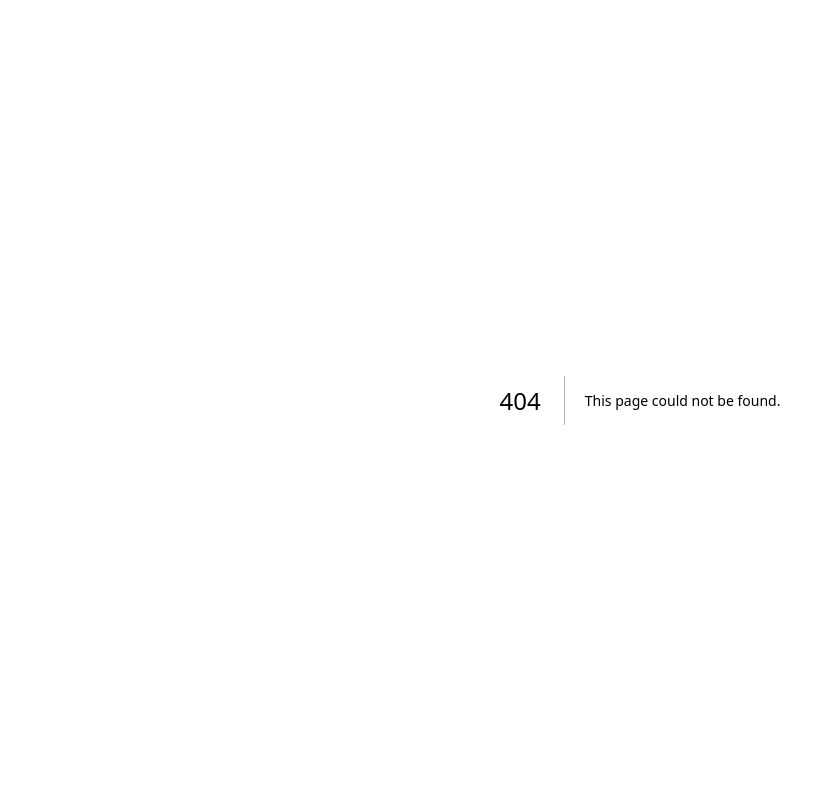
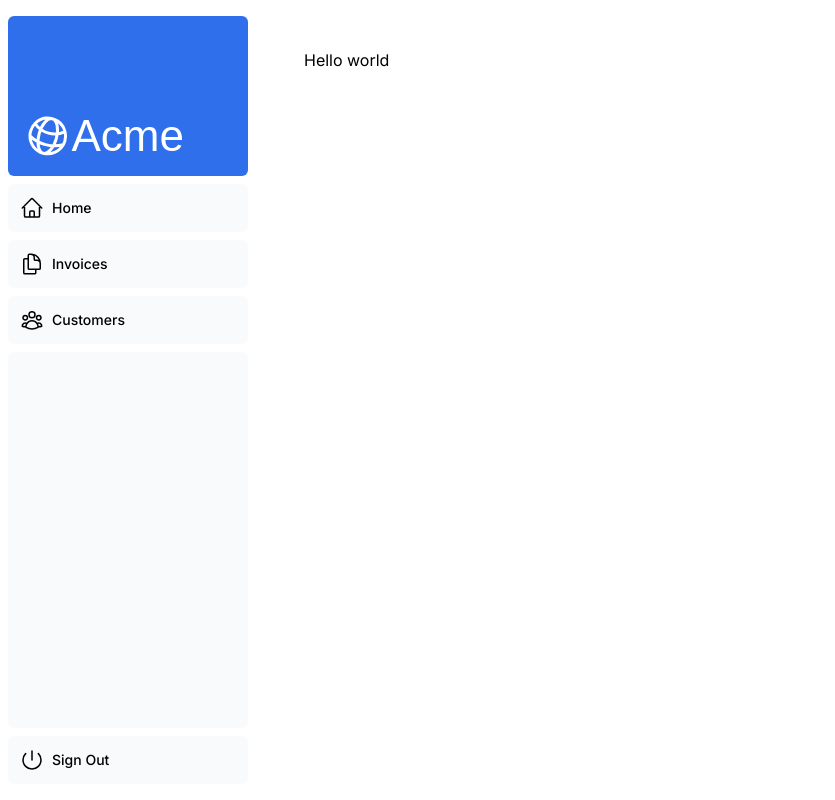
Before and after one commit to Fadil-Tao/NEXTJS-DASHBOARD, a Next.js app: page /dashboard in a window 1280 px wide. Before the commit this address had no page. Shown: the whole page, without its empty margins (0-835 px from the left). Built offline with nearby package versions, Linux system fonts and the light colour scheme; a web font is replaced by a local one.

Commit message:
creating dashboard page

```diff
--- /dev/null
+++ b/app/dashboard/layout.tsx
@@ -0,0 +1,10 @@
+import SideNav from "../ui/dashboard/sidenav";
+
+export default function Layout({children} : {children:React.ReactNode}){
+    return <div className="flex h-screen flex-col md:flex-row md:overflow-hidden">
+        <div className="w-full flex-none md:w-64">
+            <SideNav/>
+        </div>
+        <div className=" flex-grow p-6 md:overflow-y-auto md:p-12">{children}</div>
+    </div>
+}
--- /dev/null
+++ b/app/dashboard/page.tsx
@@ -0,0 +1,3 @@
+export default function Page() {
+    return <div>Hello world</div>
+}
```
